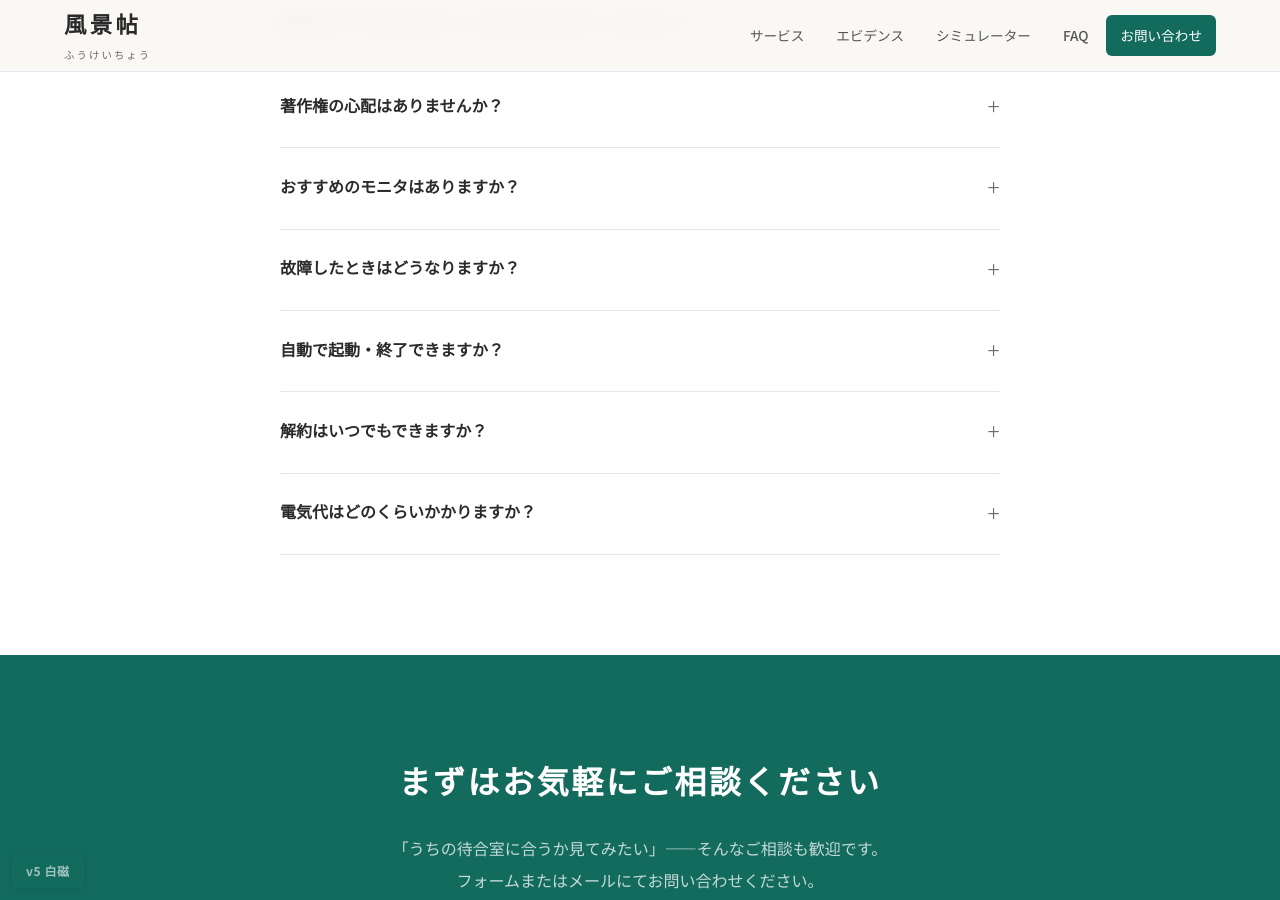
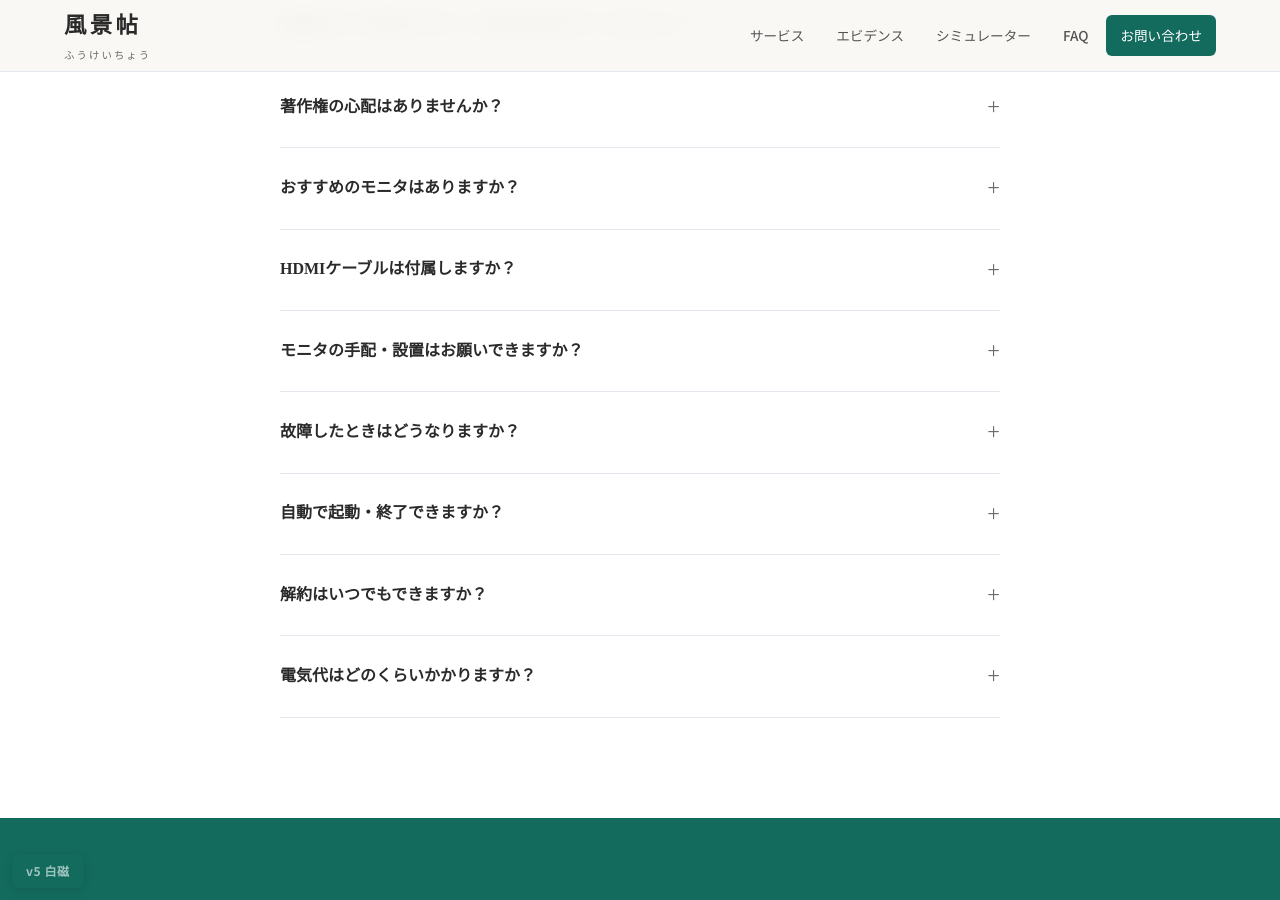
Before and after one commit to dr836gnypeq-ctrl/fukeichou-site, a Jekyll site: the page built from index.html, in a window 1280 px wide and 900 px high, scrolled down 9252 px. Built offline with Jekyll 4.4.1, drawn with Linux system fonts in a browser that asks for light colours.

Commit message:
add FAQ items for HDMI cable and monitor installation

```diff
--- a/index.html
+++ b/index.html
@@ -294,6 +294,10 @@ description: クリニック・介護施設向け 4K実写風景映像のサブ
 
 <details class="faq-item"><summary>おすすめのモニタはありますか？</summary><p>4K液晶テレビ（HDR10対応）を推奨しています。55インチまたは65インチが待合室に最適なサイズです。有機EL方式は焼付き防止機能による意図しない輝度低下があるため、液晶方式をおすすめしています。</p></details>
 
+<details class="faq-item"><summary>HDMIケーブルは付属しますか？</summary><p>1mのHDMIケーブルを同梱しています。再生機器をモニタ背面のVESAマウント等に取り付ける場合はこれで足りますが、設置場所によってより長いケーブルが必要になることがあります。その場合はお客様にてご用意ください（家電量販店等で市販品をお使いいただけます）。</p></details>
+
+<details class="faq-item"><summary>モニタの手配・設置はお願いできますか？</summary><p>モニタの手配・設置はサービスに含まれていません。お客様にてご対応いただく形になります。<br>理由があります。モニタの設置は、その施設の壁の構造・配線の取り回し・既存の内装との兼ね合いを熟知した業者が行うのが最も確実です。遠方から伺うよりも、日頃から貴施設をよくご存知の地元の内装業者さんに依頼していただくほうが、仕上がりも対応も間違いなく良いものになります。お付き合いのある業者さんがいればそちらへ、なければ一般的な依頼先の探し方をご案内します。</p></details>
+
 <details class="faq-item"><summary>故障したときはどうなりますか？</summary><p>通常使用での故障には無償で交換対応いたします。お客様の過失による故障の場合は実費をご負担いただきます。</p></details>
 
 <details class="faq-item"><summary>自動で起動・終了できますか？</summary><p>はい。曜日ごとに稼働時間帯を設定でき、診療時間や営業時間に合わせて自動で起動・スリープします。</p></details>
```
